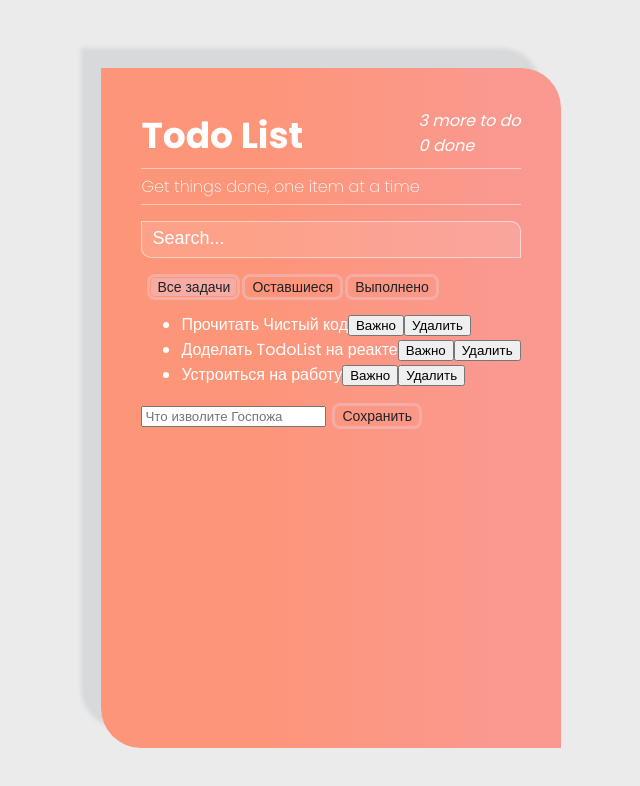
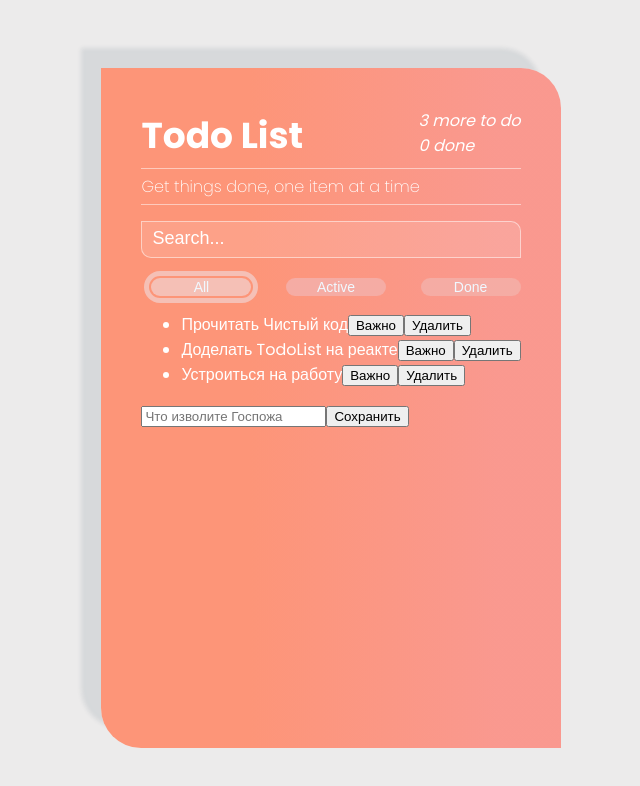
Before and after one commit to AnIlyukina/TodoList-React, a React (Create React App) app: page / in a window 1280 px wide. Shown: the top 786 px of the page, without its empty margins (319-959 px from the left). Built offline with nearby package versions, Linux system fonts and the light colour scheme.

Commit message:
Cтилизация ItemStatusFilter

```diff
--- a/src/components/ItemStatusFilter/ItemStatusFilter.css
+++ b/src/components/ItemStatusFilter/ItemStatusFilter.css
@@ -1,30 +1,30 @@
 .item-filter{
   display: flex;
-  align-items: center;
+  justify-content: space-between;
 }
 
-.animation {
+.item-filter__button {
+  max-width: 100px;
+  width: 100%;
   background-color: transparent;
   border: none;
-  border-radius: 4px;
-  font-weight: 16;
+  border-radius: 10px;
   font-size: 14px;
   text-align: center;
-  color: #202125;
-  cursor: pointer;
-  outline: 3px solid;
-  outline-color: rgb(245, 172, 164);
-  outline-offset: 1px;
-  transition: all 600ms cubic-bezier(0.2, 0, 0, 0.8);
+  color: aliceblue;
+  background-color: rgb(245, 172, 164);
+  transition: all 300ms cubic-bezier(0.2, 0, 0, 0.8);
   margin-left: 10px;
 }
 
-.animation:hover {
-  color: rgba(0, 0, 0, 0.7);
-  outline-color: rgba(71, 126, 232, 0);
-  outline-offset: 20px;
+.item-filter__button:hover {
+  cursor: pointer;
+  background-color: rgba(243, 206, 202, 0.753);
 }
 
 .active{
-  background-color: rgb(245, 172, 164);
+  outline: 5px solid;
+  outline-color: rgba(243, 206, 202, 0.753);;
+  outline-offset: 2px;
+  background-color: rgba(243, 206, 202, 0.753);
 }
--- a/src/components/ItemStatusFilter/ItemStatusFilter.jsx
+++ b/src/components/ItemStatusFilter/ItemStatusFilter.jsx
@@ -4,9 +4,9 @@ import './ItemStatusFilter.css'
 export default class ItemStatusFilter extends Component{
 
   button = [
-    {name:'all', label:'Все задачи'},
-    {name:'active', label:'Оставшиеся'},
-    {name:'done', label:'Выполнено'}
+    {name:'all', label:'All'},
+    {name:'active', label:'Active'},
+    {name:'done', label:'Done'}
   ]
 
   render(){
@@ -18,7 +18,13 @@ export default class ItemStatusFilter extends Component{
       const isActive = filter === name
       const classActive = isActive ? 'active' : ''
       return(
-        <button onClick = {() => onFilterChange(name)} className = {`animation ${classActive}` } key = {name} type = 'button'> {label}</button>
+        <button
+          onClick = {() => onFilterChange(name)}
+          className = {`item-filter__button ${classActive}` }
+          key = {name}
+          type = 'button'>
+            {label}
+        </button>
       )
     });
 
```
